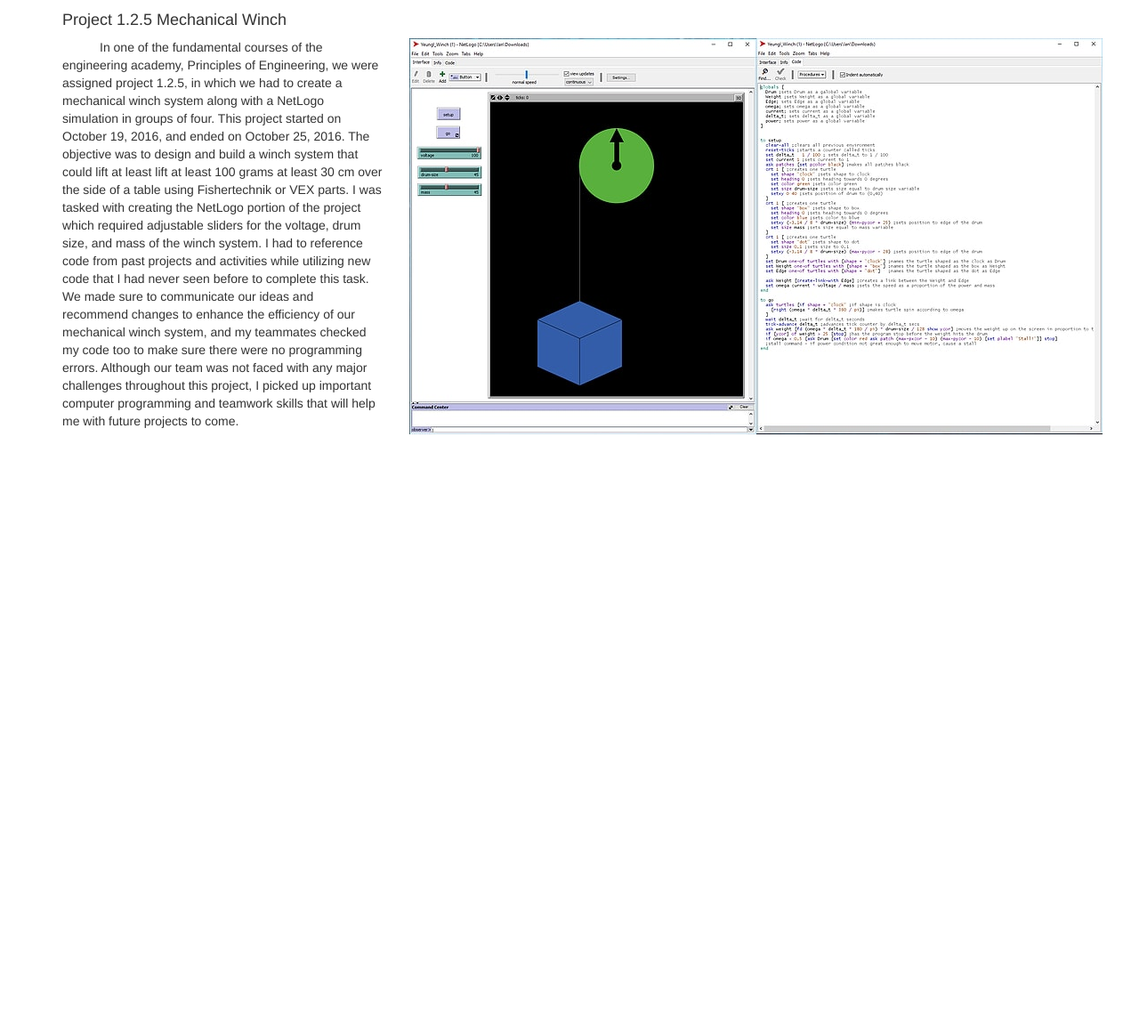
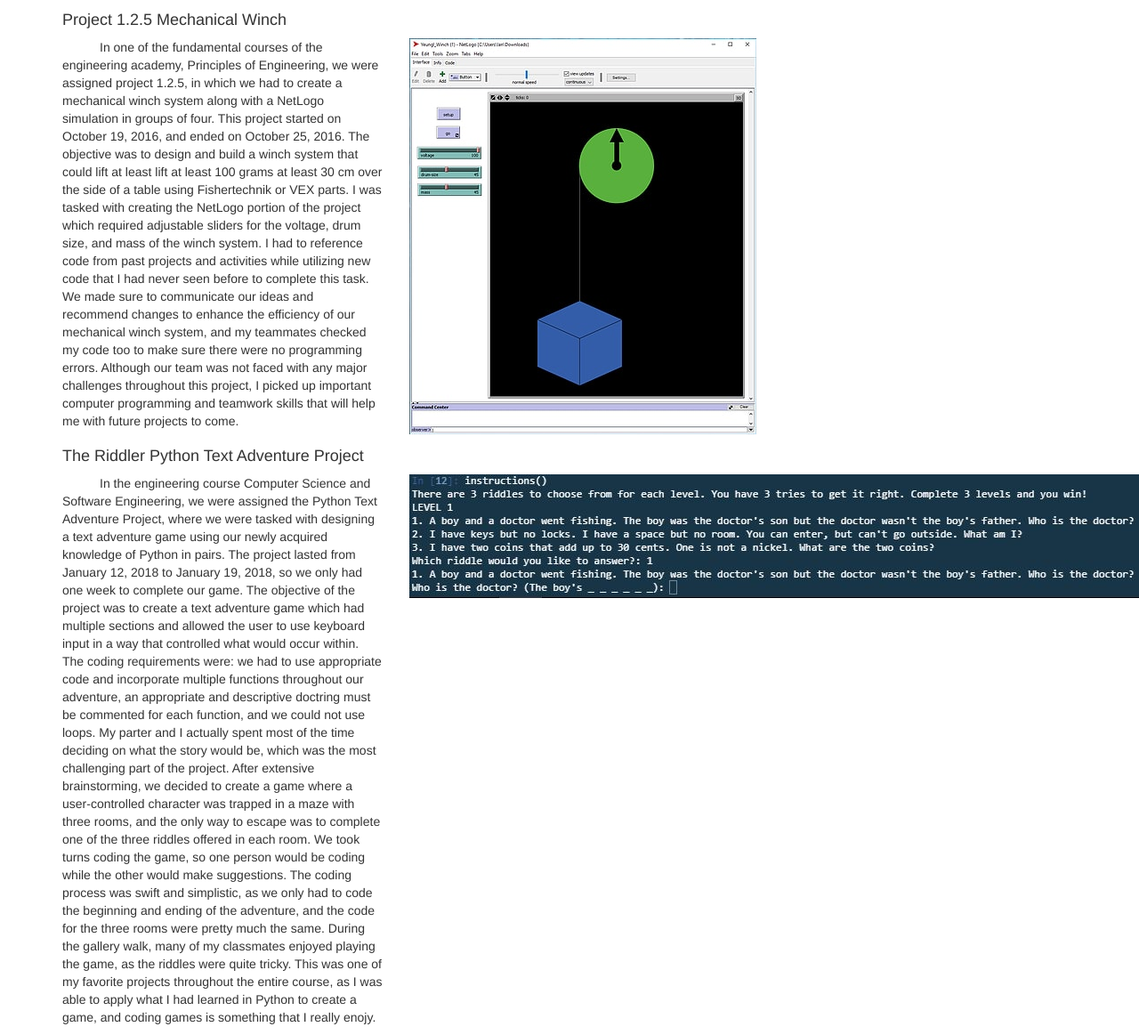
Before and after one commit to yeung7413/portfolio, a plain HTML site: page Yeung_Projects.html in a window 1280 px wide. Shown: the part 1283-2446 px from the top of the page at 89% size. Before the commit the page ends 1776 px from the top, so only its background shows below. Drawn offline with Linux system fonts and the light colour scheme.

Commit message:
My second commit

```diff
--- a/Yeung_Projects.html
+++ b/Yeung_Projects.html
@@ -13,7 +13,7 @@
                 </div>
                 <div class="pull-right">
                     <ul class="nav nav-pills">
-                        <li><a href="Yeung_Home.html">Home</a></li>
+                        <li><a href="index.html">Home</a></li>
                         <li><a href="Yeung_AboutMe.html">About Me</a></li>
                         <li><a href="Yeung_Resume.html">Resume</a></li>
                         <li class="active"><a href="Yeung_Projects.html" style="background-color:red;">Projects</a></li>
@@ -31,7 +31,7 @@
             </div>
             <div class="row" style="margin-bottom:100px;">
                 <div class="col-md-4">
-                     <p style="text-indent: 3em;">In the engineering course Computer Science and Software engineering, we were assigned
+                     <p style="text-indent: 3em">In the engineering course Computer Science and Software engineering, we were assigned
                      the App Invetor Project, in which we had to design an app that could be devloped to solve a problem. This project lasted
                      from September 19, 2017 to October 6, 2017. Our team decided to develop a game where the player would have to
                      get to the other side of the level while avoiding the spikes by jumping, which included three levels.
@@ -57,7 +57,7 @@
             </div>
             <div class="row" style="margin-bottom:100px;">
                 <div class="col-md-4">
-                    <p style="text-indent: 3em;">In the engineering course Computer Science and Software Engineering, we were assigned
+                    <p style="text-indent: 3em">In the engineering course Computer Science and Software Engineering, we were assigned
                     the Scratch Project, where we had to desgin a game or story that would be developed into a product in groups of two.
                     The project lasted from August 30, 2017 to September 8, 2107. Our group decided to create a game where the player would
                     have to meaneuver a ball to avoid collision with other obstacles that had multiple levels ascending in difficulty. We
@@ -78,9 +78,9 @@
             </div>
             <div class="row">
                 <div class="col-md-4">
-                     <p style="text-indent: 3em;">In one of the fundamental courses of the engineering academy, Principles of Engineering,
-                     we were assigned project 1.2.5, in which we had to create a mechanical winch system along
-                     with a NetLogo simulation in groups of four. This project started on October 19, 2016, and
+                     <p style="text-indent: 3em">In one of the fundamental courses of the engineering academy,
+                     Principles of Engineering, we were assigned project 1.2.5, in which we had to create a mechanical winch
+                     system along with a NetLogo simulation in groups of four. This project started on October 19, 2016, and
                      ended on October 25, 2016. The objective was to design and build a winch system that could
                      lift at least lift at least 100 grams at least 30 cm over the side of a table using Fishertechnik
                      or VEX parts. I was tasked with creating the NetLogo portion of the project which required adjustable
@@ -94,8 +94,32 @@
                 <div class="col-md-4">
                     <img src="images/simulation.jpg">
                 </div>
+            </div>
+
+            <div class="row">
                 <div class="col-md-4">
-                    <img src="images/netlogocode.jpg">
+                    <h4>The Riddler Python Text Adventure Project</h4>
+                </div>
+            </div>
+            <div class="row">
+                <div class="col-md-4">
+                     <p style="text-indent: 3em">In the engineering course Computer Science and Software Engineering,
+                     we were assigned the Python Text Adventure Project, where we were tasked with designing a text adventure game
+                     using our newly acquired knowledge of Python in pairs. The project lasted from January 12, 2018 to January 19, 2018,
+                     so we only had one week to complete our game. The objective of the project was to create a text adventure game which
+                     had multiple sections and allowed the user to use keyboard input in a way that controlled what would occur within. The
+                     coding requirements were: we had to use appropriate code and incorporate multiple functions throughout our adventure,
+                     an appropriate and descriptive doctring must be commented for each function, and we could not use loops. My parter and I
+                     actually spent most of the time deciding on what the story would be, which was the most challenging part of the project.
+                     After extensive brainstorming, we decided to create a game where a user-controlled character was trapped in a maze with three
+                     rooms, and the only way to escape was to complete one of the three riddles offered in each room. We took turns coding the game,
+                     so one person would be coding while the other would make suggestions. The coding process was swift and simplistic, as we only had
+                     to code the beginning and ending of the adventure, and the code for the three rooms were pretty much the same. During the gallery walk,
+                     many of my classmates enjoyed playing the game, as the riddles were quite tricky. This was one of my favorite projects throughout the
+                     entire course, as I was able to apply what I had learned in Python to create a game, and coding games is something that I really enojy.</p>
+                </div>
+                <div class="col-md-4">
+                    <img src="images/textadventure.jpg">
                 </div>
             </div>
         </section>
```
Also changed, not shown: Yeung_AboutMe.html (+5 -5 lines), Yeung_ContactMe.html (+3 -3 lines), Yeung_Resume.html (+1 -1 lines), index.html (+1 -1 lines), images/textadventure.jpg (added).
